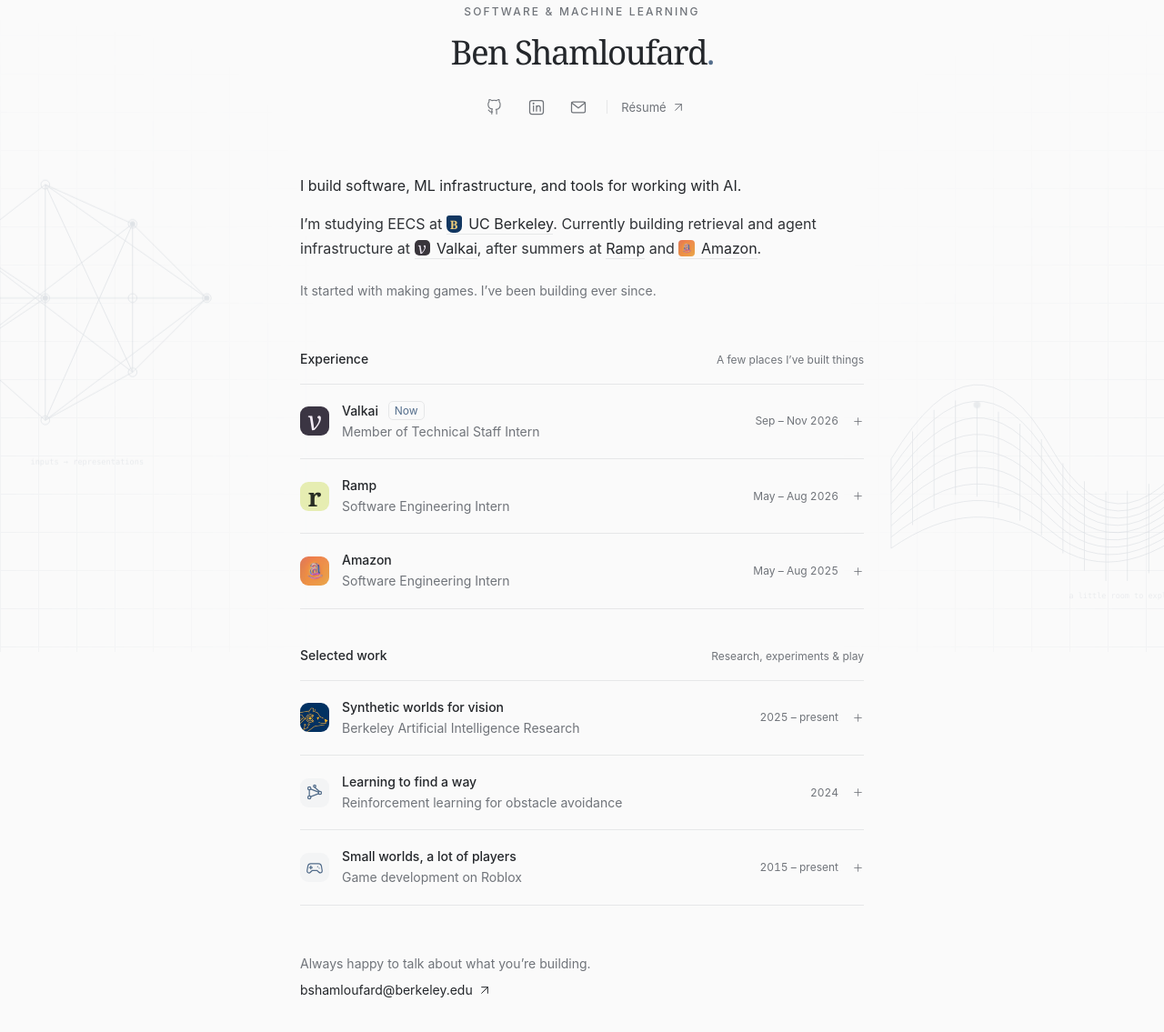
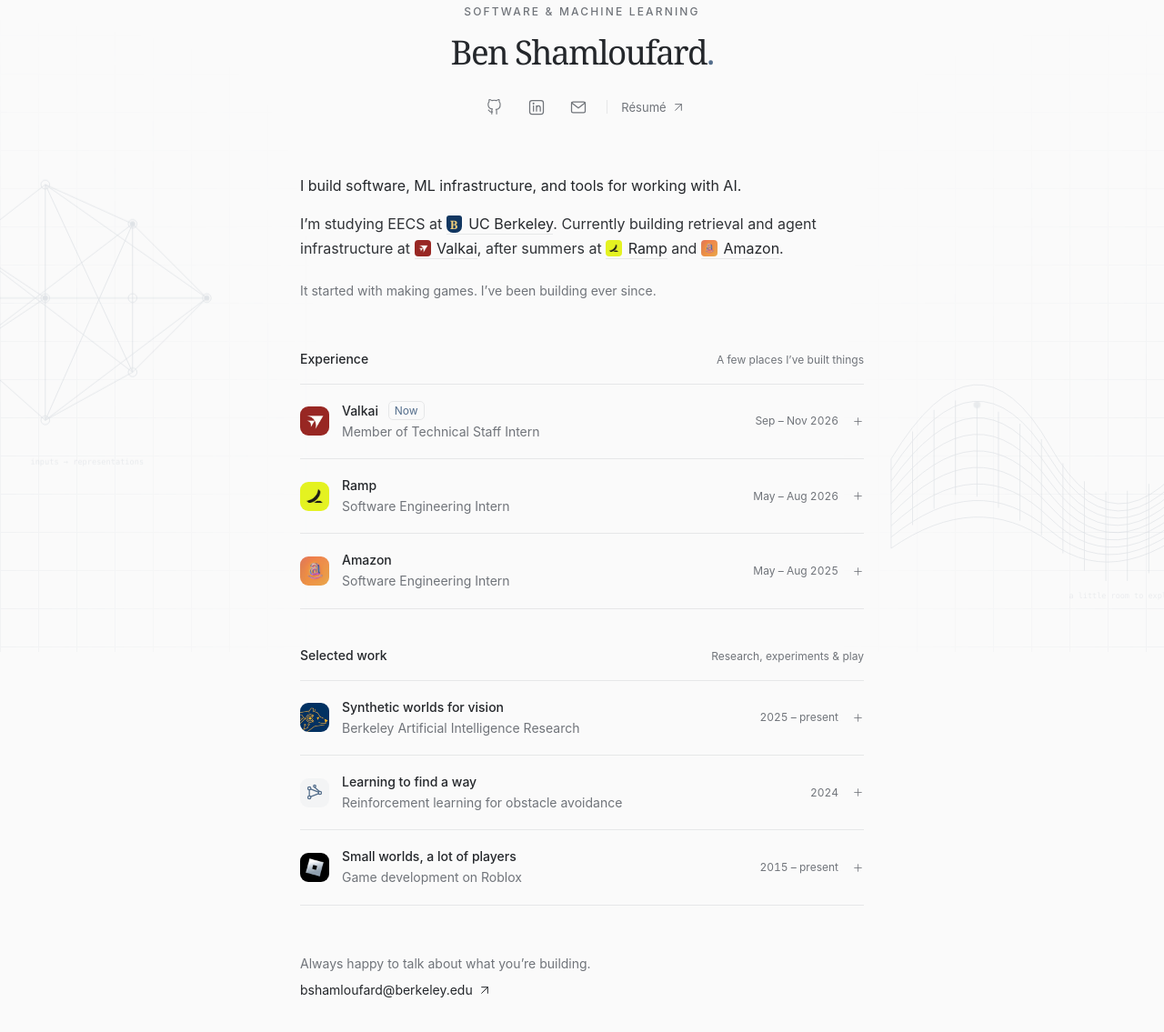
Before and after one commit to bshamloufard/BenPortfolio, a website: page public/index.html in a window 1280 px wide. Shown: the part 83-1218 px from the top of the page at 91% size. Drawn offline with Linux system fonts and the light colour scheme.

Commit message:
Use supplied company logos and set b3n.ai as canonical domain

```diff
--- a/public/index.html
+++ b/public/index.html
@@ -10,6 +10,8 @@
   <meta property="og:title" content="Ben Shamloufard — Software & Machine Learning">
   <meta property="og:description" content="Software, ML infrastructure, and tools for working with AI. EECS at UC Berkeley.">
   <meta property="og:type" content="website">
+  <meta property="og:url" content="https://b3n.ai/">
+  <link rel="canonical" href="https://b3n.ai/">
   <title>Ben Shamloufard — Software & Machine Learning</title>
   <link rel="icon" href="/favicon.svg" type="image/svg+xml">
   <script src="/theme.js"></script>
@@ -68,7 +70,7 @@
 
     <section class="introduction" aria-label="About Ben">
       <p>I build software, ML infrastructure, and tools for working with AI.</p>
-      <p>I’m studying EECS at <a class="inline-link" href="https://eecs.berkeley.edu/"><span class="berkeley-mark" aria-hidden="true">B</span> UC Berkeley</a>. Currently building retrieval and agent infrastructure at <a class="inline-link" href="#valkai"><span class="mini-monogram" aria-hidden="true">v</span> Valkai</a>, after summers at <a class="inline-link" href="#ramp">Ramp</a> and <a class="inline-link" href="#amazon"><img src="/assets/amazon.webp" width="18" height="18" alt=""> Amazon</a>.</p>
+      <p>I’m studying EECS at <a class="inline-link" href="https://eecs.berkeley.edu/"><span class="berkeley-mark" aria-hidden="true">B</span> UC Berkeley</a>. Currently building retrieval and agent infrastructure at <a class="inline-link" href="#valkai"><img src="/assets/valkai.jpg" width="18" height="18" alt=""> Valkai</a>, after summers at <a class="inline-link" href="#ramp"><img src="/assets/ramp.jpg" width="18" height="18" alt=""> Ramp</a> and <a class="inline-link" href="#amazon"><img src="/assets/amazon.webp" width="18" height="18" alt=""> Amazon</a>.</p>
       <p class="personal-note">It started with making games. I’ve been building ever since.</p>
     </section>
 
@@ -76,11 +78,11 @@
       <div class="section-heading"><h2 id="experience-heading">Experience</h2><span class="section-note">A few places I’ve built things</span></div>
       <div class="entries">
         <details class="entry" id="valkai">
-          <summary><span class="company-icon valkai-icon" aria-hidden="true">v</span><span class="entry-title"><span class="entry-name">Valkai <span class="current-label">Now</span></span><span class="entry-role">Member of Technical Staff Intern</span></span><span class="entry-date">Sep – Nov 2026</span><svg class="icon expand-icon"><use href="#plus"/></svg></summary>
+          <summary><span class="company-icon"><img src="/assets/valkai.jpg" width="32" height="32" alt=""></span><span class="entry-title"><span class="entry-name">Valkai <span class="current-label">Now</span></span><span class="entry-role">Member of Technical Staff Intern</span></span><span class="entry-date">Sep – Nov 2026</span><svg class="icon expand-icon"><use href="#plus"/></svg></summary>
           <div class="entry-content"><p>Building the infrastructure between company knowledge and AI agents.</p><ul><li>A Git-like evaluation platform to benchmark search across embedding models and vector databases.</li><li>A context layer connecting internal data sources to retrieval and agent workflows.</li><li>Agent tooling for code edge cases, with a move to isolated AWS Firecracker sandboxes.</li></ul><p class="stack">Retrieval · Agent infrastructure · AWS · Firecracker</p></div>
         </details>
         <details class="entry" id="ramp">
-          <summary><span class="company-icon ramp-icon" aria-hidden="true">r</span><span class="entry-title"><span class="entry-name">Ramp</span><span class="entry-role">Software Engineering Intern</span></span><span class="entry-date">May – Aug 2026</span><svg class="icon expand-icon"><use href="#plus"/></svg></summary>
+          <summary><span class="company-icon"><img src="/assets/ramp.jpg" width="32" height="32" alt=""></span><span class="entry-title"><span class="entry-name">Ramp</span><span class="entry-role">Software Engineering Intern</span></span><span class="entry-date">May – Aug 2026</span><svg class="icon expand-icon"><use href="#plus"/></svg></summary>
           <div class="entry-content"><p>Helping engineers run and understand GPU workloads.</p><ul><li>Migrated open-source models onto a custom GPU cluster provisioned with Terraform.</li><li>Built ECS, EKS, and Ray Serve environments, plus GPU monitoring and allocation systems.</li><li>Built multimodal vector storage with Kafka, Postgres, TurboPuffer, and Snowflake.</li></ul><p class="stack">Python · Terraform · Kubernetes · Ray Serve</p><a class="text-link" href="https://ramp.com/">Ramp <svg class="icon small"><use href="#arrow"/></svg></a></div>
         </details>
         <details class="entry" id="amazon">
@@ -102,7 +104,7 @@
           <div class="entry-content"><p>A CNN-based DQN navigation agent trained to move through walls and obstacles in simulated environments.</p><ul><li>Trained across 1,000+ MuJoCo scenarios, achieving 85% collision avoidance and 90% success.</li><li>Used four NVIDIA 4090 GPUs, reducing avoidance errors by 30% across 1,000 episodes.</li></ul><p class="stack">Python · MuJoCo · PyTorch · OpenAI Gym · SB3</p></div>
         </details>
         <details class="entry project-entry" id="games">
-          <summary><span class="company-icon neutral-icon"><svg class="icon"><use href="#game"/></svg></span><span class="entry-title"><span class="entry-name">Small worlds, a lot of players</span><span class="entry-role">Game development on Roblox</span></span><span class="entry-date">2015 – present</span><svg class="icon expand-icon"><use href="#plus"/></svg></summary>
+          <summary><span class="company-icon"><img src="/assets/roblox.jpg" width="32" height="32" alt=""></span><span class="entry-title"><span class="entry-name">Small worlds, a lot of players</span><span class="entry-role">Game development on Roblox</span></span><span class="entry-date">2015 – present</span><svg class="icon expand-icon"><use href="#plus"/></svg></summary>
           <div class="entry-content"><p>Where it all started. Designing games, directing teams, and learning by shipping things people play.</p><ul><li>Led Roblox game design teams whose games drew more than 2 million visits.</li><li>Created digital art and targeted ads reaching 250,000+ impressions.</li></ul><p class="stack">Lua · Blender · JavaScript · Node.js · React</p></div>
         </details>
       </div>
--- a/public/styles.css
+++ b/public/styles.css
@@ -35,7 +35,6 @@ h1 { font: 400 clamp(2rem, 5vw, 2.3rem)/1.2 Georgia, "Times New Roman", serif; l
 .inline-link:hover { border-color: var(--accent); }
 .inline-link img { vertical-align: -3px; border-radius: 4px; margin-right: 2px; }
 .berkeley-mark { display: inline-flex; justify-content: center; align-items: center; background: #123761; color: #edcd7a; font: bold 13px Georgia, serif; width: 17px; height: 19px; border-radius: 3px 3px 7px 7px; margin-right: 3px; }
-.mini-monogram { display: inline-flex; align-items: center; justify-content: center; width: 17px; height: 17px; border-radius: 5px; background: #39353b; color: #ece6f1; font: italic 17px Georgia,serif; margin-right: 3px; }
 .work-section { margin-top: 39px; }
 .section-heading { display: flex; justify-content: space-between; align-items: baseline; gap: 20px; margin-bottom: 15px; }
 h2 { font-size: 0.875rem; font-weight: 550; color: var(--strong); margin: 0; }
@@ -48,8 +47,6 @@ summary::before { content: ""; position: absolute; inset: 5px -10px; border-radi
 summary:hover::before, summary:focus-visible::before { opacity: 1; }
 .company-icon { width: 32px; height: 32px; flex: 0 0 32px; display: flex; align-items: center; justify-content: center; border-radius: 9px; overflow: hidden; }
 .company-icon img { width: 32px; height: 32px; object-fit: cover; }
-.valkai-icon { background: #3b3543; color: #f4edf7; font: italic 29px Georgia,serif; padding-bottom: 4px; }
-.ramp-icon { background: #e6edb2; color: #292e24; font: 600 28px Georgia,serif; }
 .bair-icon { background: white; }
 .neutral-icon { background: var(--panel); color: var(--accent); }
 .entry-title { display: flex; flex-direction: column; min-width: 0; flex: 1; }
--- a/scripts/serve.mjs
+++ b/scripts/serve.mjs
@@ -4,7 +4,7 @@ import { resolve, extname, sep } from 'node:path';
 
 const root = resolve(import.meta.dirname, '..', process.argv[2] || 'public');
 const port = Number(process.env.PORT || 4173);
-const types = { '.html': 'text/html; charset=utf-8', '.css': 'text/css; charset=utf-8', '.js': 'text/javascript; charset=utf-8', '.svg': 'image/svg+xml', '.webp': 'image/webp', '.png': 'image/png', '.pdf': 'application/pdf', '.txt': 'text/plain; charset=utf-8' };
+const types = { '.html': 'text/html; charset=utf-8', '.css': 'text/css; charset=utf-8', '.js': 'text/javascript; charset=utf-8', '.svg': 'image/svg+xml', '.webp': 'image/webp', '.png': 'image/png', '.jpg': 'image/jpeg', '.pdf': 'application/pdf', '.txt': 'text/plain; charset=utf-8' };
 createServer(async (req, res) => {
   try {
     const pathname = decodeURIComponent(new URL(req.url, 'http://localhost').pathname);
```
Also changed, not shown: README.md, public/assets/ramp.jpg (added), public/assets/roblox.jpg (added), public/assets/valkai.jpg (added), 1 other file.
